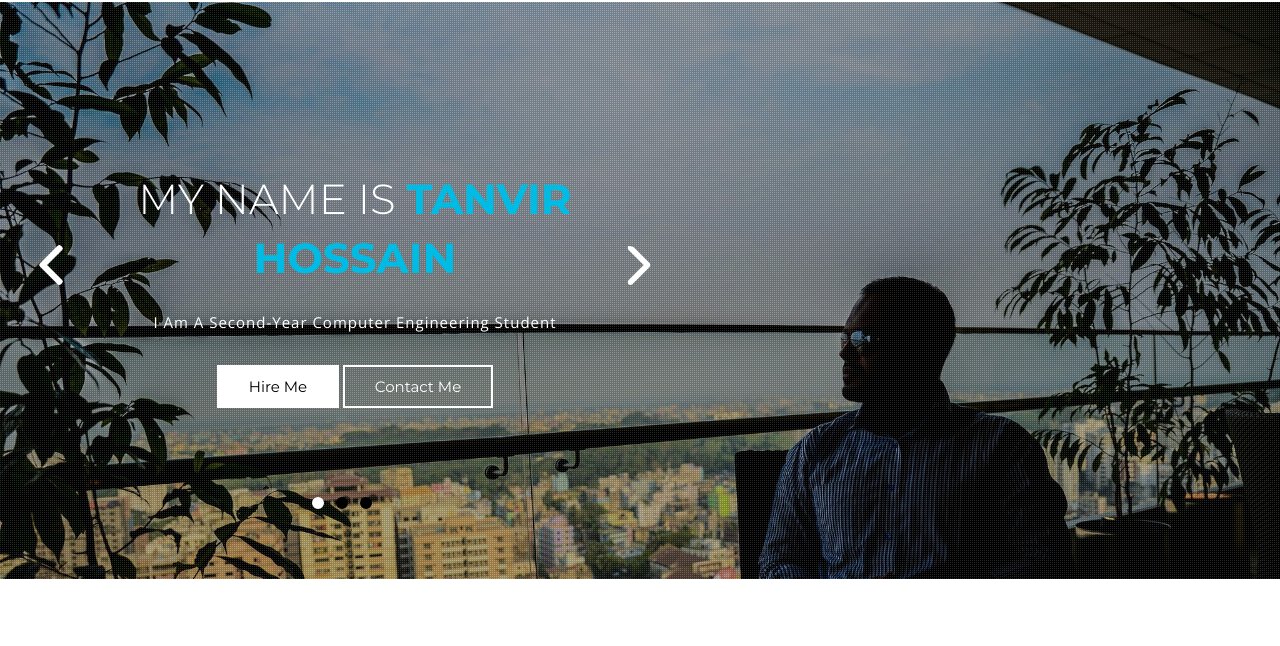
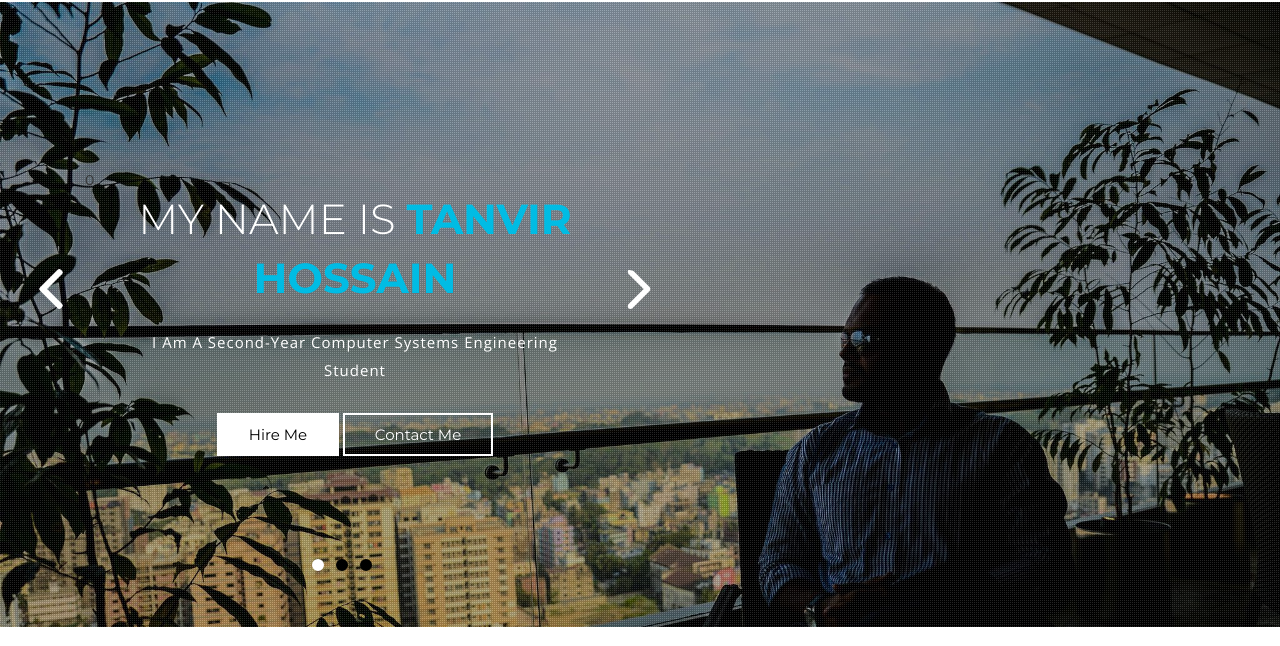
Before and after one commit to tanvir1990/tanvir1990.github.io, a plain HTML site: page index.html in a window 1280 px wide. Shown: the part 66-712 px from the top of the page. Drawn offline with nearby package versions, Linux system fonts and the light colour scheme.

Commit message:
Changed bio

```diff
--- a/index.html
+++ b/index.html
@@ -104,10 +104,10 @@ Smartphone Compatible web template, free webdesigns for Nokia, Samsung, LG, Sony
 				<section class="slider col-md-6">
 					<div class="flexslider">
 						<ul class="slides">
-							<li>
+							<li>0
 							<div class="w3l-info">
 								<h1>My name is <span>Tanvir Hossain</span></h1>
-								<p>I am a second-year computer Engineering student</p>
+								<p>I am a second-year Computer Systems Engineering student</p>
 								<ul>
 									<li><a href="#" class="w3ls_more" >Hire Me</a></li>
 									<li><a href="#contact" class="scroll w3l_contact">Contact Me</a></li>
@@ -116,8 +116,8 @@ Smartphone Compatible web template, free webdesigns for Nokia, Samsung, LG, Sony
 							</li>
 							<li>
 								<div class="w3l-info">
-								<h2>this is my <span>website</span></h2>
-								<p>Etiam vitae augue odio. Ut laoreet ipsum vel ultrices viverra. Donec nisl dolor, mollis vel libero id. lorem ipsumvel ultrices viverra</p>
+								<h2>Welcome to my <span>website</span></h2>
+								<p>Find out about my education, my skills, my work experience, and of course, my social activities.</p>
 								<ul>
 									<li><a href="#" class="w3ls_more" >Hire Me</a></li>
 									<li><a href="#contact" class="scroll w3l_contact">Contact Me</a></li>
@@ -127,7 +127,7 @@ Smartphone Compatible web template, free webdesigns for Nokia, Samsung, LG, Sony
 							<li>
 								<div class="w3l-info">
 								<h3>I'm a <span>Student</span></h3>
-								<p>Etiam vitae augue odio. Ut laoreet ipsum vel ultrices viverra. Donec nisl dolor, mollis vel libero id. lorem ipsumvel ultrices viverra</p>
+								<p>I am studying for my engineering degree at Carleton University Ottawa, Canada.</p>
 								<ul>
 									<li><a href="#" class="w3ls_more">Hire Me</a></li>
 									<li><a href="#contact" class="scroll w3l_contact">Contact Me</a></li>
```
